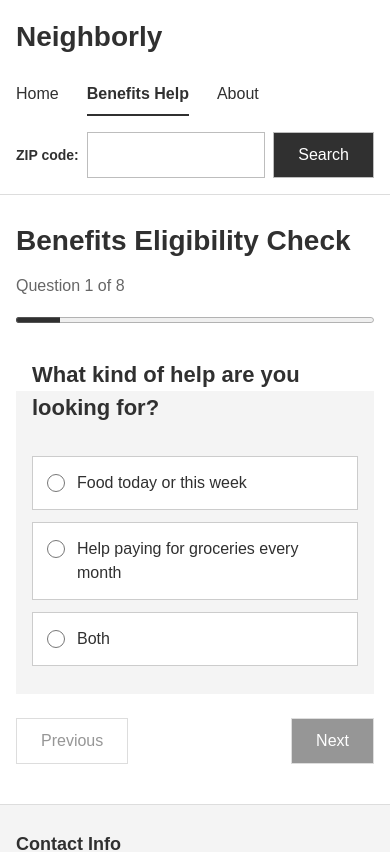
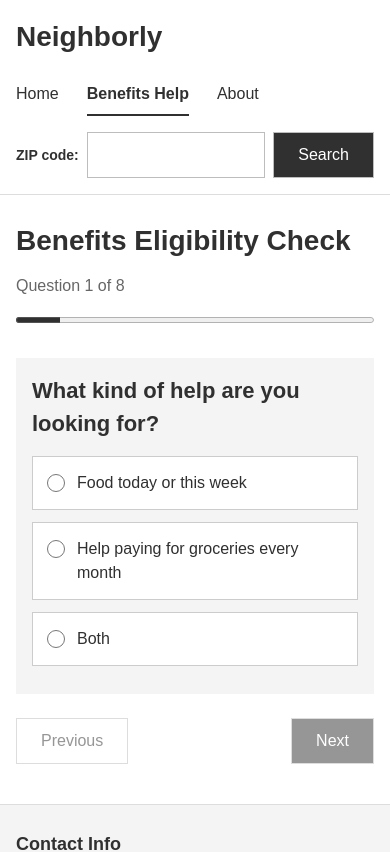
Before and after one commit to fdawit/info442G, a React (Vite) app: page /benefits-check in a window 390 px wide. Shown: the top 852 px of the page. Built offline with nearby package versions, Linux system fonts and the light colour scheme.

Commit message:
Fix questionnaire panel heading alignment

```diff
--- a/src/index.css
+++ b/src/index.css
@@ -358,12 +358,16 @@ input[type="checkbox"], input[type="radio"] {
   accent-color: #303030;
 }
 
+.question-panel {
+  padding: 24px;
+  background: #f4f4f4;
+}
+
 .choice-question {
   min-width: 0;
   margin: 0;
-  padding: 24px;
+  padding: 0;
   border: 0;
-  background: #f4f4f4;
 }
 
 .choice-question legend {
@@ -408,7 +412,7 @@ input[type="checkbox"], input[type="radio"] {
 }
 
 @media (max-width: 700px) {
-  .choice-question {
+  .question-panel {
     padding: 16px;
   }
 }
--- a/src/pages/BenefitsCheckPage.jsx
+++ b/src/pages/BenefitsCheckPage.jsx
@@ -85,6 +85,7 @@ export default function BenefitsCheckPage() {
       <h1>Benefits Eligibility Check</h1>
       <p>Question {position + 1} of {path.length}</p>
       <progress value={position + 1} max={path.length}/>
+      <div className="question-panel">
         {question.kind === 'location' ? (
           <LocationQuestion
             question={question}
@@ -101,6 +102,7 @@ export default function BenefitsCheckPage() {
             value={answers[current]}
             onChange={(value) => saveAnswer(current, value)}/>
         )}
+      </div>
 
       <div className="question-buttons">
         <button type="button" onClick={handlePrevious} disabled={position === 0}>Previous</button>
```
Lines whose indentation alone changed are shown as unchanged.
